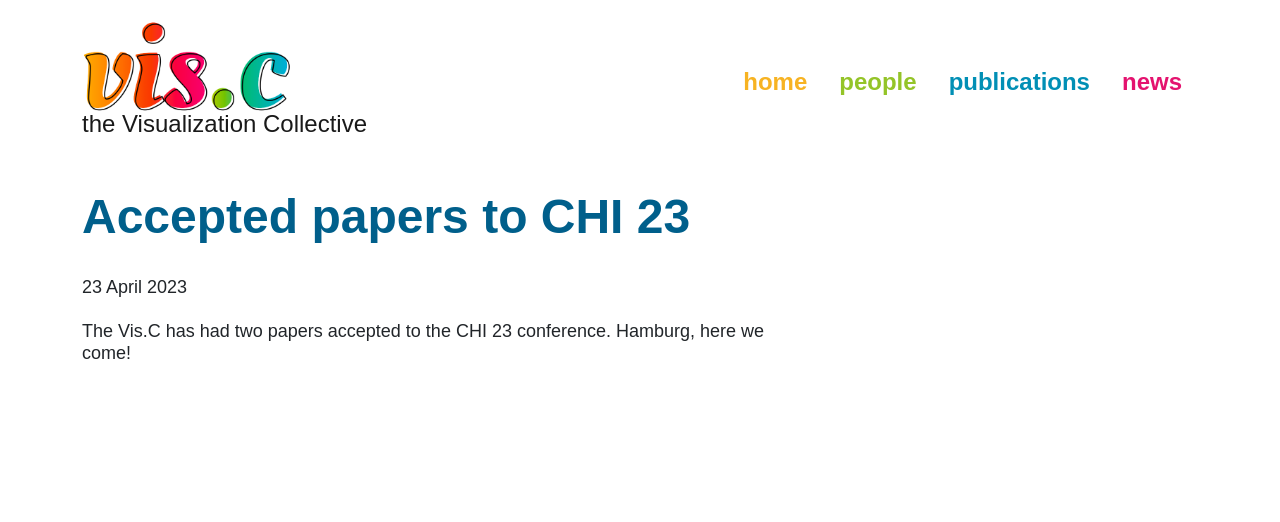
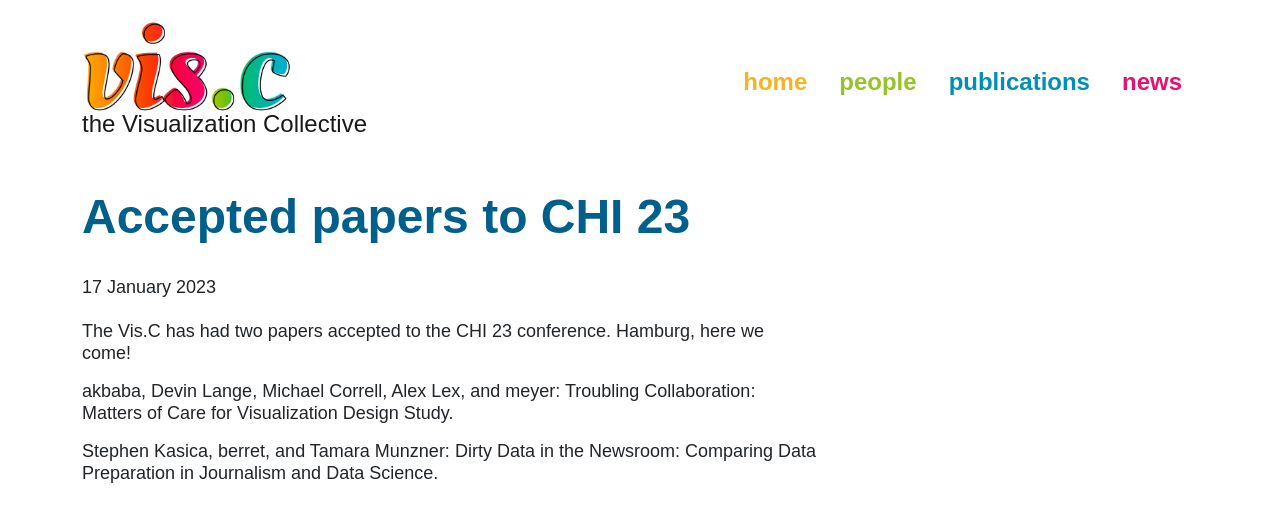
Before and after one commit to visidlab/visidlab.github.io, a Jekyll site: the page built from _news/2023-01-01-CHI_papers.md, in a window 1280 px wide. Shown: the top 522 px of the page. Built offline with Jekyll 4.4.1, drawn with Linux system fonts in a browser that asks for light colours; some web fonts are replaced.

Commit message:
Update 2023-01-01-CHI_papers.md

```diff
--- a/_news/2023-01-01-CHI_papers.md
+++ b/_news/2023-01-01-CHI_papers.md
@@ -1,9 +1,13 @@
 ---
 layout: post
 title: Accepted papers to CHI 23
-date: 2023-04-23 15:00:00
-lead-image:
-lead-image-alt-text:
+date: 2023-01-17 15:00:00
+lead-image: chi23-logo.png
+lead-image-alt-text: Logo for the CHI 23 conference
 ---
 
 The Vis.C has had two papers accepted to the CHI 23 conference. Hamburg, here we come!
+
+akbaba, Devin Lange, Michael Correll, Alex Lex, and meyer: [Troubling Collaboration: Matters of Care for Visualization Design Study](https://viscollective.github.io/publications/2023_chi_troubling/).
+
+Stephen Kasica, berret, and Tamara Munzner: [Dirty Data in the Newsroom: Comparing Data Preparation in Journalism and Data Science](https://www.cs.ubc.ca/group/infovis/pubs/2023/dirty-data-in-the-newsroom/).
```
